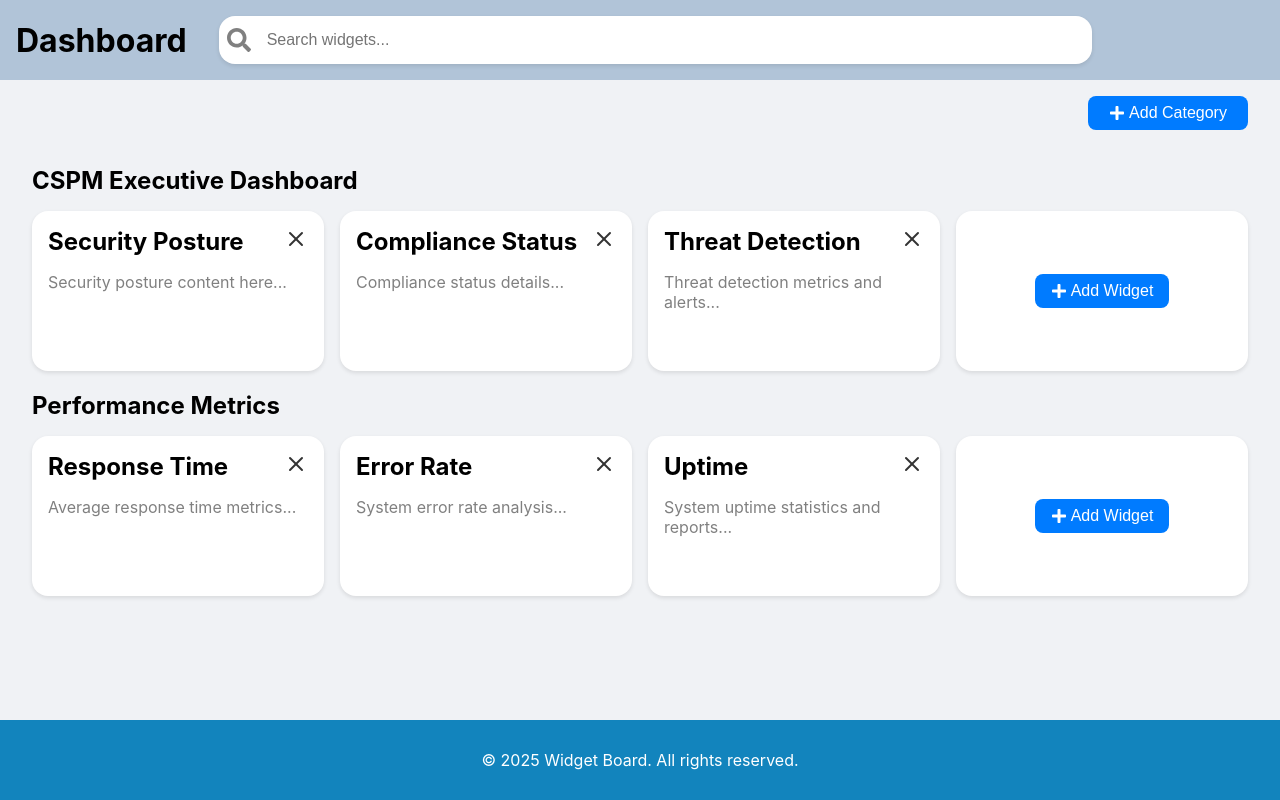
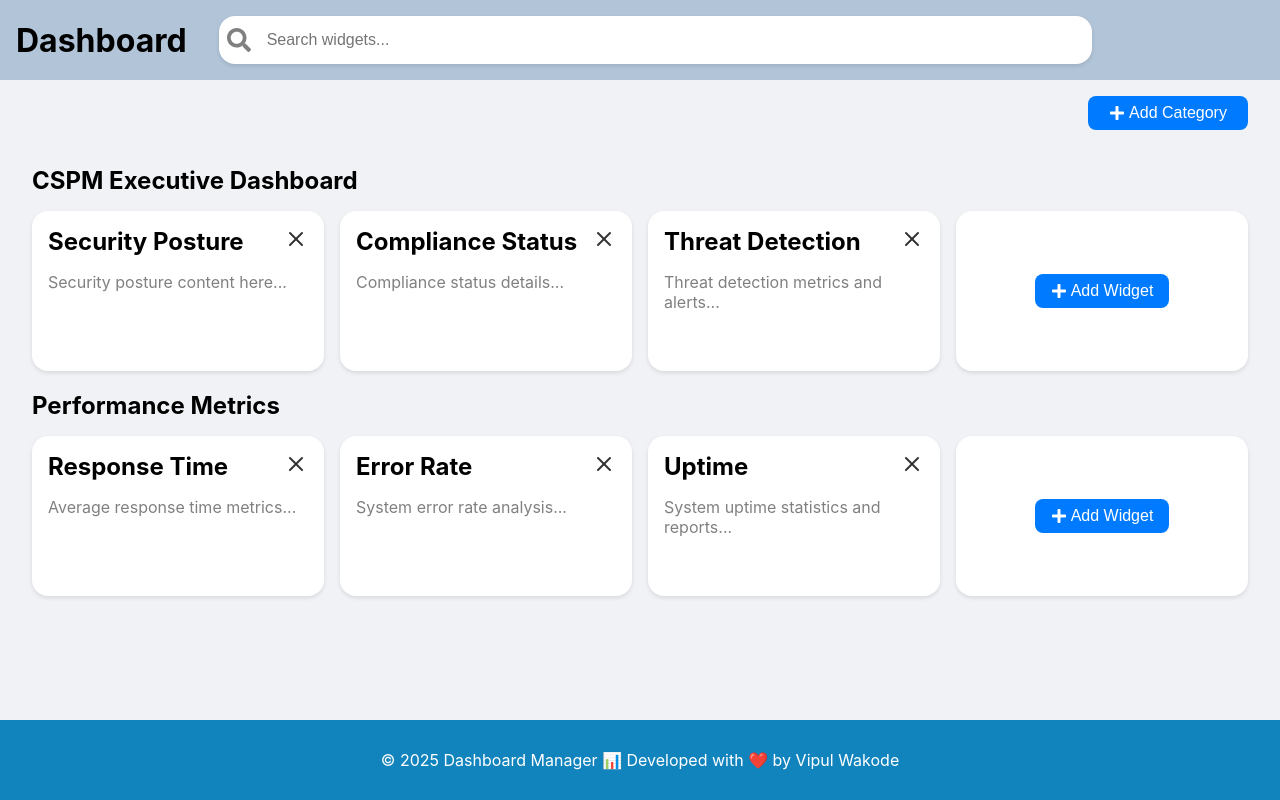
Before and after one commit to vipulwakode/Dashboard-Manager, a React (Vite) app: page / in a window 1280 px wide. Built offline with nearby package versions, Linux system fonts and the light colour scheme.

Commit message:
add new content to footer

```diff
--- a/src/components/Footer.jsx
+++ b/src/components/Footer.jsx
@@ -16,7 +16,7 @@ const FooterContainer = styled.div`
 const Footer = () => {
   return (
     <FooterContainer>
-      <p>© 2025 Widget Board. All rights reserved.</p>
+      <p>© 2025 Dashboard Manager 📊 Developed with ❤️ by Vipul Wakode</p>
     </FooterContainer>
   );
 };
```
